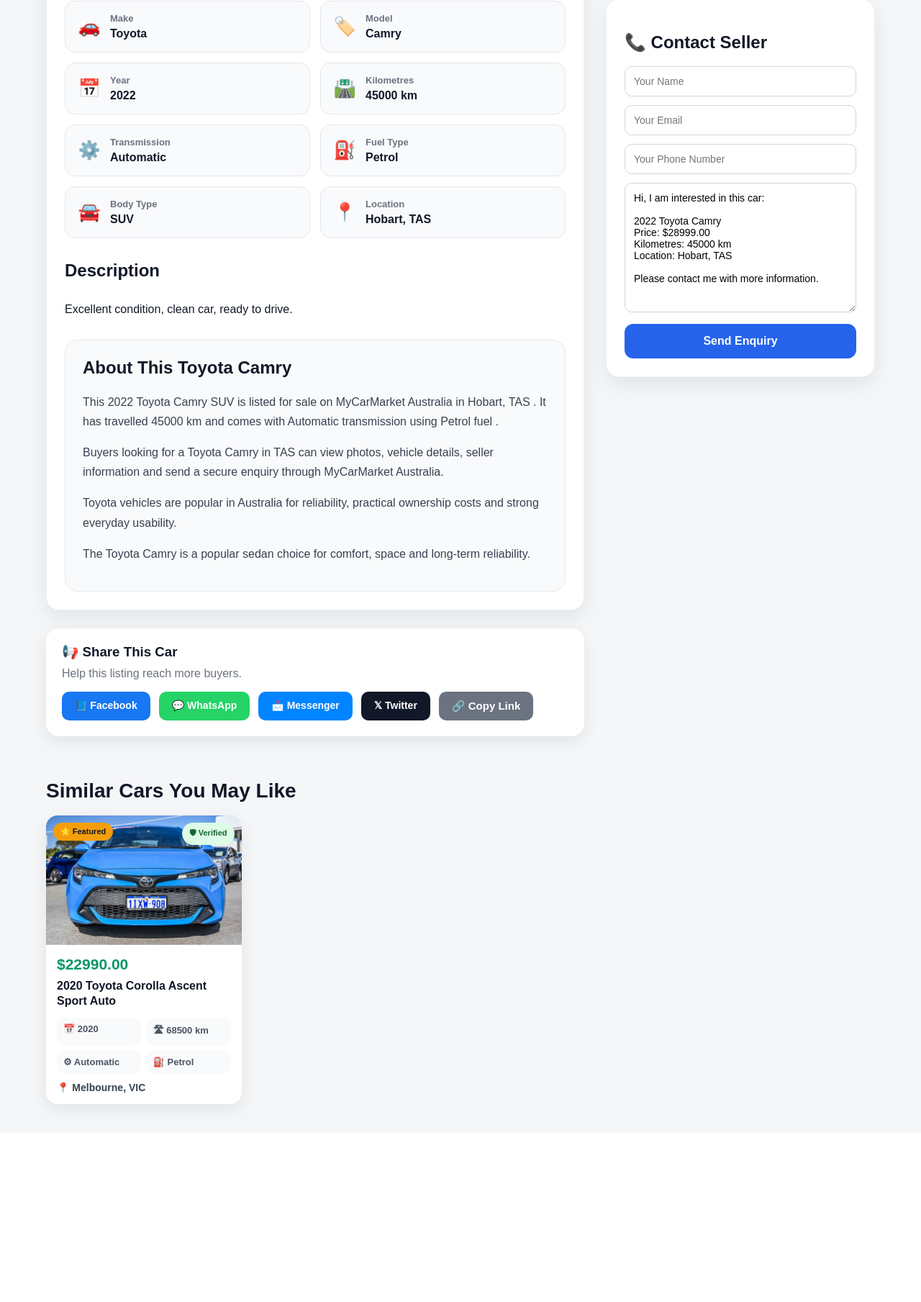
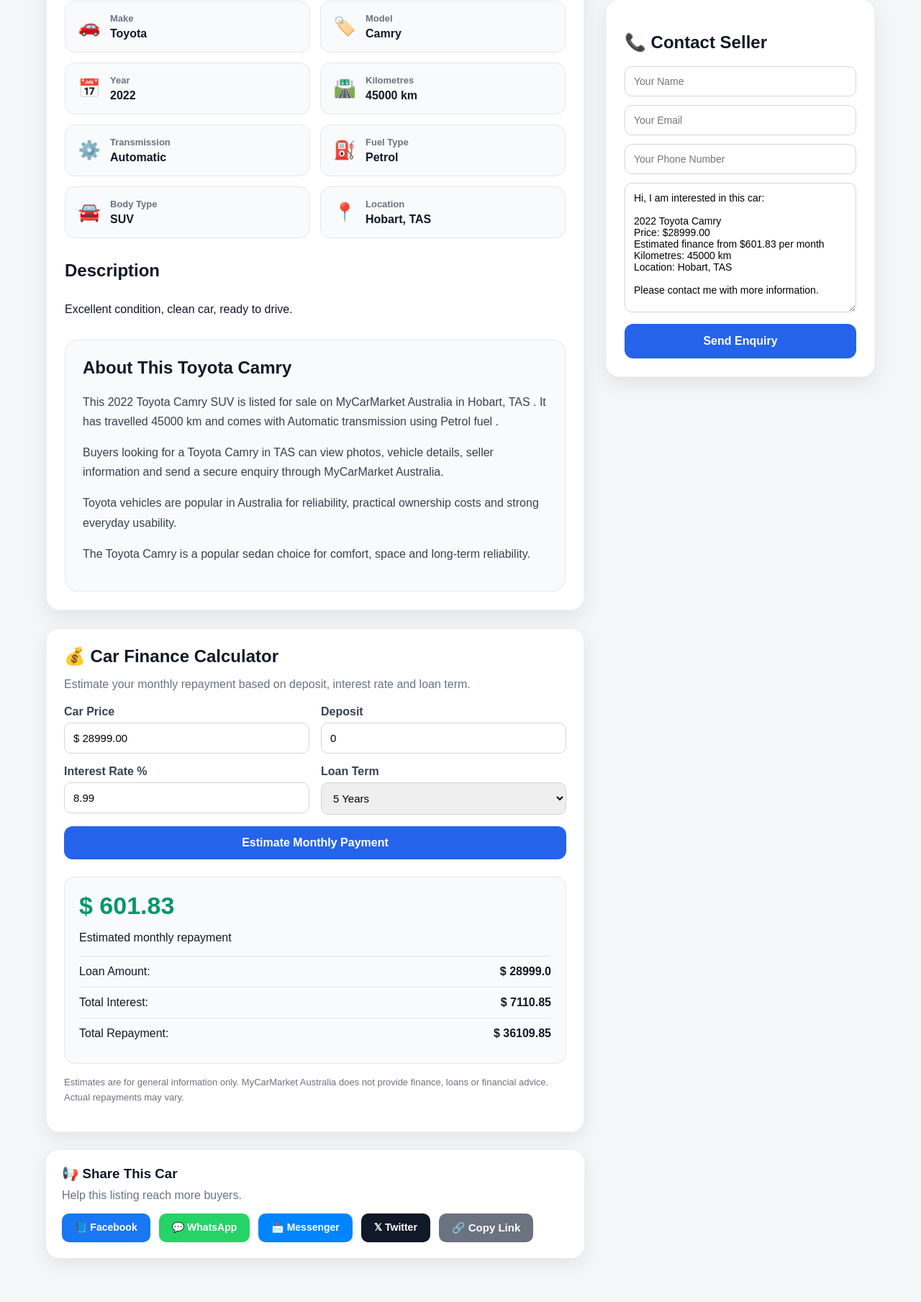
Before and after one commit to shashif/mycarmarket, a Django app: a page that uses vehicles/templates/vehicles/car_detail.html in a window 1280 px wide. Shown: the part 1111-2920 px from the top of the page at 72% size. Before the commit the page ends 2668 px from the top, so only its background shows below. Run offline with Django 5.2, Linux system fonts and the light colour scheme; data comes from the database, SQL or seed files in the repository; both versions use the stored data as it was after the commit.

Commit message:
MyCarMarket v1.4.3 - Add finance calculator to car detail page

```diff
--- a/static/css/car_detail.css
+++ b/static/css/car_detail.css
@@ -1,8 +1,8 @@
 /* =========================================
 MyCarMarket
-Version: v1.4.0
+Version: v1.4.3
 File: static/css/car_detail.css
-Car Detail Page + Section System
+Car Detail Page + Finance Calculator + Section System
 ========================================= */
 
 
@@ -900,7 +900,107 @@ END SECTION 12: SIMILAR + RECENT CARS
 
 
 /* =========================================
-START SECTION 13: TABLET RESPONSIVE
+START SECTION 13: FINANCE CALCULATOR
+========================================= */
+
+.finance-box{
+    background:#ffffff;
+    border-radius:18px;
+    padding:24px;
+    margin-top:25px;
+    box-shadow:0 8px 24px rgba(0,0,0,0.08);
+    border:1px solid #eef2f7;
+}
+
+.finance-box h3{
+    margin:0 0 8px;
+    color:#111827;
+    font-size:24px;
+}
+
+.finance-subtitle{
+    color:#6b7280;
+    margin-bottom:20px;
+}
+
+.finance-form{
+    display:grid;
+    grid-template-columns:1fr 1fr;
+    gap:16px;
+}
+
+.finance-row{
+    display:flex;
+    flex-direction:column;
+}
+
+.finance-row label{
+    margin-bottom:6px;
+    font-weight:bold;
+    color:#374151;
+}
+
+.finance-row input,
+.finance-row select{
+    padding:12px;
+    border:1px solid #d1d5db;
+    border-radius:10px;
+    font-size:15px;
+    box-sizing:border-box;
+}
+
+.finance-btn{
+    grid-column:1 / -1;
+    background:#2563eb;
+    color:white;
+    border:none;
+    padding:14px;
+    border-radius:12px;
+    font-size:16px;
+    font-weight:bold;
+    cursor:pointer;
+    transition:.25s;
+}
+
+.finance-btn:hover{
+    background:#1d4ed8;
+}
+
+.finance-result{
+    margin-top:24px;
+    background:#f9fafb;
+    border:1px solid #e5e7eb;
+    border-radius:14px;
+    padding:20px;
+}
+
+.finance-result h2{
+    margin:0;
+    color:#059669;
+    font-size:34px;
+}
+
+.finance-summary{
+    display:flex;
+    justify-content:space-between;
+    padding:12px 0;
+    border-top:1px solid #e5e7eb;
+}
+
+.finance-note{
+    margin-top:16px;
+    font-size:13px;
+    color:#6b7280;
+    line-height:1.6;
+}
+
+/* =========================================
+END SECTION 13: FINANCE CALCULATOR
+========================================= */
+
+
+/* =========================================
+START SECTION 14: TABLET RESPONSIVE
 ========================================= */
 
 @media (max-width:1100px){
@@ -916,12 +1016,12 @@ START SECTION 13: TABLET RESPONSIVE
 }
 
 /* =========================================
-END SECTION 13: TABLET RESPONSIVE
+END SECTION 14: TABLET RESPONSIVE
 ========================================= */
 
 
 /* =========================================
-START SECTION 14: MOBILE RESPONSIVE
+START SECTION 15: MOBILE RESPONSIVE
 ========================================= */
 
 @media (max-width:700px){
@@ -1052,8 +1152,16 @@ START SECTION 14: MOBILE RESPONSIVE
         font-size:12px;
     }
 
+    .finance-form{
+        grid-template-columns:1fr;
+    }
+
+    .finance-result h2{
+        font-size:28px;
+    }
+
 }
 
 /* =========================================
-END SECTION 14: MOBILE RESPONSIVE
+END SECTION 15: MOBILE RESPONSIVE
 ========================================= */
--- a/vehicles/templates/vehicles/car_detail.html
+++ b/vehicles/templates/vehicles/car_detail.html
@@ -144,6 +144,7 @@ Mobile Responsive Review + Marketplace Polish
             {% include 'vehicles/includes/detail_gallery.html' %}
 
             {% include 'vehicles/includes/detail_info.html' %}
+            {% include 'vehicles/includes/detail_finance_calculator.html' %}
 
             <div class="share-box">
                 <h3>📢 Share This Car</h3>
--- /dev/null
+++ b/vehicles/templates/vehicles/includes/detail_finance_calculator.html
@@ -0,0 +1,74 @@
+<!-- =========================================
+MyCarMarket
+Version: v1.4.3
+File: vehicles/templates/vehicles/includes/detail_finance_calculator.html
+Finance Calculator Include Only
+========================================= -->
+
+<div class="finance-box">
+    <h3>💰 Car Finance Calculator</h3>
+
+    <p class="finance-subtitle">
+        Estimate your monthly repayment based on deposit, interest rate and loan term.
+    </p>
+
+    <form method="get" class="finance-form">
+
+        <div class="finance-row">
+            <label>Car Price</label>
+            <input type="text" value="$ {{ car.price }}" readonly>
+        </div>
+
+        <div class="finance-row">
+            <label>Deposit</label>
+            <input type="number" name="deposit" value="{{ finance_data.deposit }}" min="0" step="100">
+        </div>
+
+        <div class="finance-row">
+            <label>Interest Rate %</label>
+            <input type="number" name="interest_rate" value="{{ finance_data.interest_rate }}" min="0" step="0.01">
+        </div>
+
+        <div class="finance-row">
+            <label>Loan Term</label>
+            <select name="loan_years">
+                <option value="1" {% if finance_data.loan_years == 1 %}selected{% endif %}>1 Year</option>
+                <option value="2" {% if finance_data.loan_years == 2 %}selected{% endif %}>2 Years</option>
+                <option value="3" {% if finance_data.loan_years == 3 %}selected{% endif %}>3 Years</option>
+                <option value="4" {% if finance_data.loan_years == 4 %}selected{% endif %}>4 Years</option>
+                <option value="5" {% if finance_data.loan_years == 5 %}selected{% endif %}>5 Years</option>
+                <option value="6" {% if finance_data.loan_years == 6 %}selected{% endif %}>6 Years</option>
+                <option value="7" {% if finance_data.loan_years == 7 %}selected{% endif %}>7 Years</option>
+            </select>
+        </div>
+
+        <button type="submit" class="finance-btn">
+            Estimate Monthly Payment
+        </button>
+
+    </form>
+
+    <div class="finance-result">
+        <h2>$ {{ finance_data.monthly_payment }}</h2>
+        <p>Estimated monthly repayment</p>
+
+        <div class="finance-summary">
+            <span>Loan Amount:</span>
+            <strong>$ {{ finance_data.loan_amount }}</strong>
+        </div>
+
+        <div class="finance-summary">
+            <span>Total Interest:</span>
+            <strong>$ {{ finance_data.total_interest }}</strong>
+        </div>
+
+        <div class="finance-summary">
+            <span>Total Repayment:</span>
+            <strong>$ {{ finance_data.total_repayment }}</strong>
+        </div>
+    </div>
+
+    <p class="finance-note">
+        Estimates are for general information only. MyCarMarket Australia does not provide finance, loans or financial advice. Actual repayments may vary.
+    </p>
+</div>
--- a/vehicles/views/car_detail_views.py
+++ b/vehicles/views/car_detail_views.py
@@ -1,8 +1,8 @@
 # ==========================================
 # MyCarMarket
-# Version: v1.4.2
+# Version: v1.4.3
 # File: vehicles/views/car_detail_views.py
-# Dealer Trust + Enquiry + Favourite + Recently Viewed + Admin Ad Settings
+# Car Detail + Finance Calculator + Enquiry + Favourite + Recently Viewed
 # ==========================================
 
 from django.shortcuts import render, get_object_or_404, redirect
@@ -33,6 +33,73 @@ def car_detail(request, slug):
 
     car.views_count += 1
     car.save(update_fields=['views_count'])
+
+    # ==========================================
+    # FINANCE CALCULATOR
+    # ==========================================
+
+    car_price = float(car.price)
+
+    deposit = request.GET.get('deposit', '')
+    interest_rate = request.GET.get('interest_rate', '')
+    loan_years = request.GET.get('loan_years', '')
+
+    try:
+        deposit_value = float(deposit) if deposit else 0
+    except ValueError:
+        deposit_value = 0
+
+    try:
+        interest_rate_value = float(interest_rate) if interest_rate else 8.99
+    except ValueError:
+        interest_rate_value = 8.99
+
+    try:
+        loan_years_value = int(loan_years) if loan_years else 5
+    except ValueError:
+        loan_years_value = 5
+
+    if deposit_value < 0:
+        deposit_value = 0
+
+    if deposit_value > car_price:
+        deposit_value = car_price
+
+    if interest_rate_value < 0:
+        interest_rate_value = 0
+
+    if loan_years_value < 1:
+        loan_years_value = 1
+
+    loan_amount = car_price - deposit_value
+    total_months = loan_years_value * 12
+    monthly_rate = interest_rate_value / 100 / 12
+
+    if loan_amount > 0 and monthly_rate > 0:
+        monthly_payment = (
+            loan_amount
+            * monthly_rate
+            * ((1 + monthly_rate) ** total_months)
+        ) / (((1 + monthly_rate) ** total_months) - 1)
+    else:
+        monthly_payment = loan_amount / total_months if total_months > 0 else 0
+
+    total_repayment = monthly_payment * total_months
+    total_interest = total_repayment - loan_amount
+
+    finance_data = {
+        'deposit': round(deposit_value, 2),
+        'interest_rate': interest_rate_value,
+        'loan_years': loan_years_value,
+        'loan_amount': round(loan_amount, 2),
+        'monthly_payment': round(monthly_payment, 2),
+        'total_repayment': round(total_repayment, 2),
+        'total_interest': round(total_interest, 2),
+    }
+
+    # ==========================================
+    # RECENTLY VIEWED
+    # ==========================================
 
     recently_viewed = request.session.get('recently_viewed_cars', [])
 
@@ -203,6 +270,7 @@ def car_detail(request, slug):
             f"Hi, I am interested in this car:\n\n"
             f"{car.year} {car.make} {car.model}\n"
             f"Price: ${car.price}\n"
+            f"Estimated finance from ${finance_data['monthly_payment']} per month\n"
             f"Kilometres: {car.kilometres} km\n"
             f"Location: {car.display_location()}\n\n"
             f"Please contact me with more information."
@@ -233,5 +301,6 @@ def car_detail(request, slug):
             'dealer_member_since': dealer_member_since,
             'dealer_years_active': dealer_years_active,
             'settings': settings_obj,
+            'finance_data': finance_data,
         }
     )
```
Also changed, not shown: db.sqlite3.
